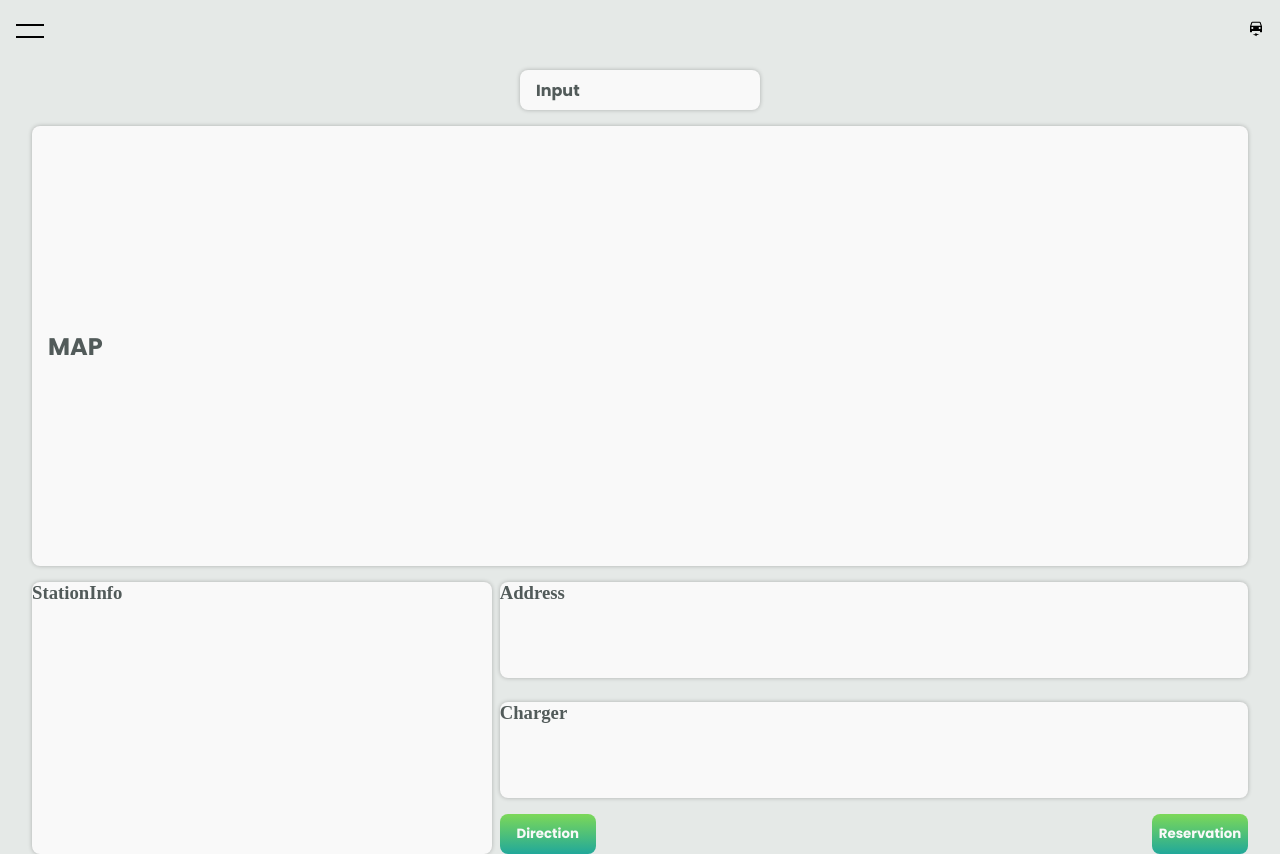
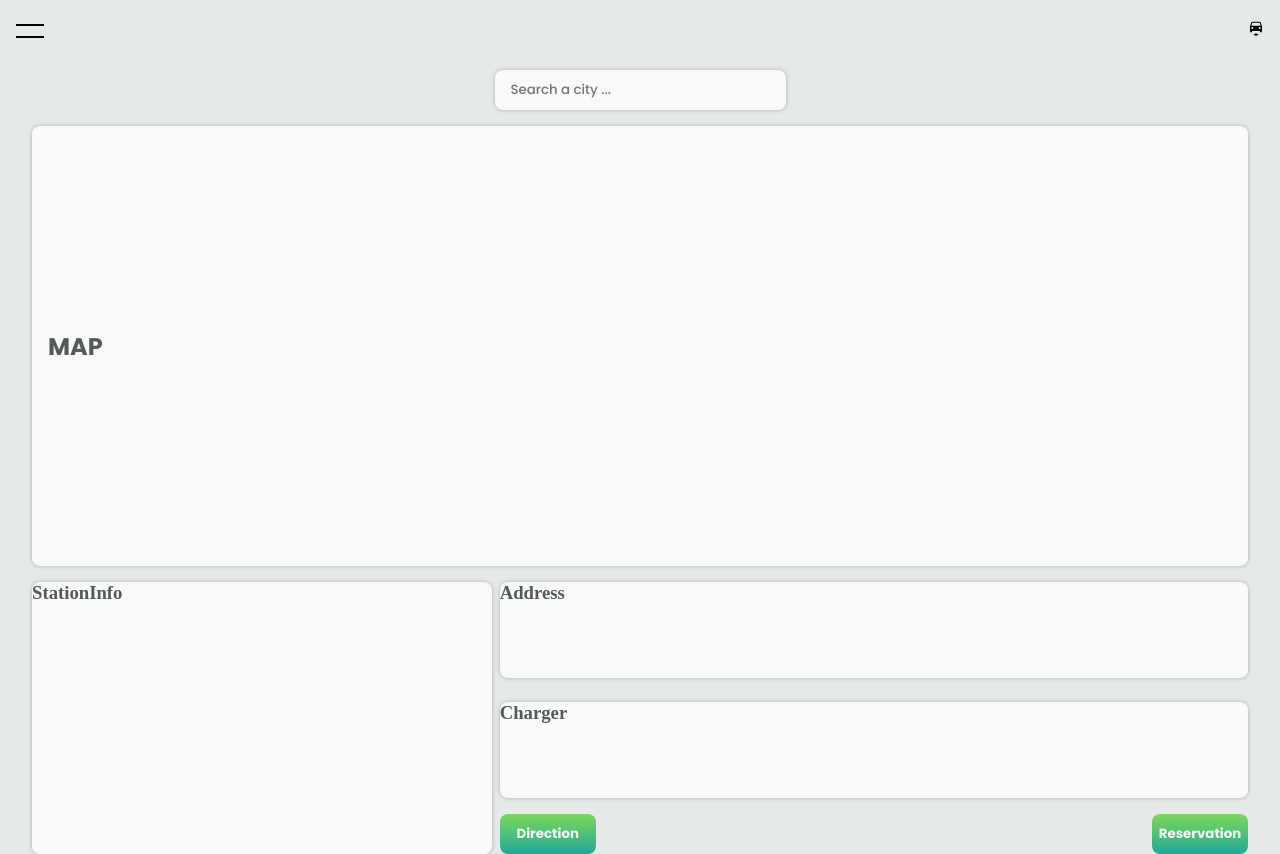
Before and after one commit to WildCodeSchool-2024-02/JS-lyon-0224-P3-geocode, a React (Vite) app in the folder client/: page / in a window 1280 px wide. Built offline with nearby package versions, Linux system fonts and the light colour scheme.

Commit message:
search bar style

```diff
--- a/client/src/components/Homepage/Map.css
+++ b/client/src/components/Homepage/Map.css
@@ -10,6 +10,10 @@
   height: 2.5rem;
   min-width: 15rem;
   max-width: 25rem;
+  border: none;
+  font-family: var(--main-font);
+  font-weight: 500;
+  outline-color: var(--dark-bg-color);
 }
 
 .map {
--- a/client/src/components/Homepage/Map.jsx
+++ b/client/src/components/Homepage/Map.jsx
@@ -3,8 +3,12 @@ import "./Map.css";
 function Map() {
   return (
     <div className="map-component">
-      <div className="input container">
-        <p>Input</p>
+      <div className="search-container">
+        <input
+          className="input container"
+          type="search"
+          placeholder="Search a city ..."
+        />
       </div>
       <div className="map container">
         <h2>MAP</h2>
```
Also changed, not shown: 1 other file (tests, documents, lock files or other folders).
